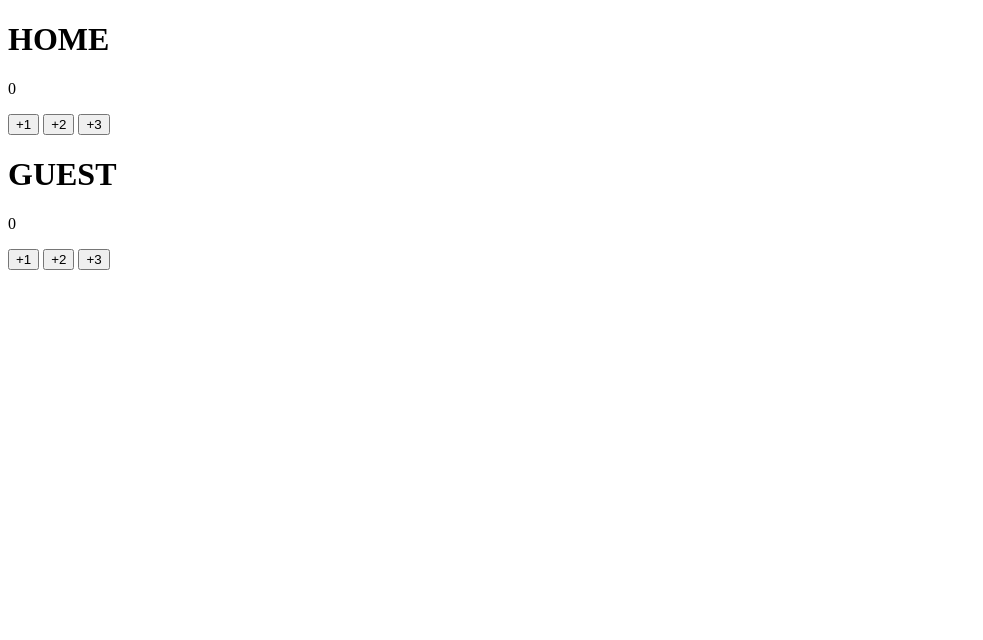
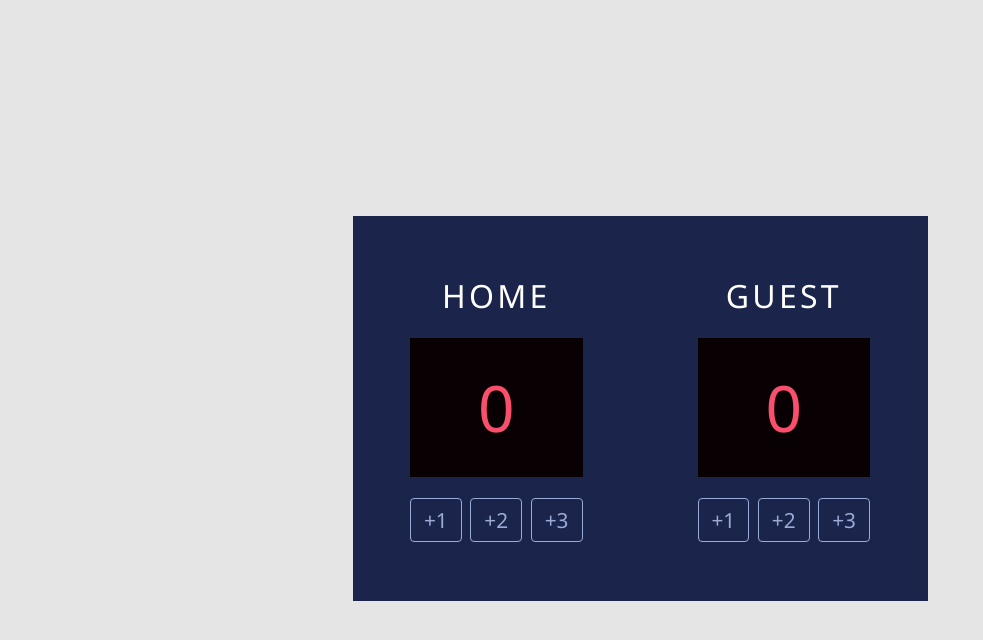
Before and after one commit to diegogeuna/basketball-scoreboard, a plain HTML site: page index.html in a window 1280 px wide. Shown: the whole page, without its empty margins (0-983 px from the left). Drawn offline with Linux system fonts and the light colour scheme.

Commit message:
feat: add style to the structure and make minor changes

```diff
--- a/index.css
+++ b/index.css
@@ -0,0 +1,87 @@
+* {
+    box-sizing: border-box;
+}
+
+:root {
+    --body-bg-color: #E5E5E5;
+    --scoreboard-bg-color: #1B244A;
+    --scoreboard-text-color: #FFF;
+
+    --score-bg-color: #080002;
+    --score-text-color: #F94F6D;
+
+    --points-btn-color: #9AABD8;
+}
+
+body {
+    height: 100vh;
+    display: flex;
+    justify-content: center;
+    align-items: center;
+    background-color: var(--body-bg-color);
+}
+
+.scoreboard-container {
+    width: 575px;
+    height: 385px;
+    display: flex;
+    justify-content: space-around;
+    align-items: center;
+    background-color: var(--scoreboard-bg-color);
+}
+
+.scoreboard-container > div {
+    width: 50%;
+    display: flex;
+    flex-direction: column;
+    justify-content: center;
+    align-items: center;
+}
+
+.score-name {
+    font-size: 2rem;
+    font-weight: 400;
+    letter-spacing: 0.1em;
+    color: var(--scoreboard-text-color);
+}
+
+.score-name, .points-btns {
+    margin-top: 21px;
+    margin-bottom: 21px;
+}
+
+.score-name,
+.score-points,
+.points-btns button {
+    font-family:'Segoe UI', Tahoma, Geneva, Verdana, sans-serif;
+}
+
+.score-points {
+    width: 60%;
+    display: block;
+    padding: 0.4em 0.2em;
+    text-align: center;
+    font-size: 4rem;
+    background-color: var(--score-bg-color);
+    color: var(--score-text-color);
+}
+
+.points-btns {
+    width: 60%;
+    display: flex;
+    justify-content: space-between;
+}
+
+.points-btns button {
+    width: 30%;
+    height: 44px;
+    border: 1px solid var(--points-btn-color);
+    border-radius: 4px;
+    font-size: 1.3rem;
+    background-color: var(--scoreboard-bg-color);
+    color: var(--points-btn-color);
+}
+
+.points-btns button:hover {
+    cursor: pointer;
+}
--- a/index.html
+++ b/index.html
@@ -9,18 +9,18 @@
 <body>
     <div class="scoreboard-container">
         <div>
-            <h1>HOME</h1>
-            <p class="home-score">0</p>
-            <div class="points-buttons">
+            <h1 class="score-name">HOME</h1>
+            <span id="home-score" class="score-points">0</span>
+            <div class="points-btns">
                 <button id="home-adds-one">+1</button>
                 <button id="home-adds-two">+2</button>
                 <button id="home-adds-tree">+3</button>
             </div>
         </div>
         <div>
-            <h1>GUEST</h1>
-            <p class="guess-score">0</p>
-            <div class="points-buttons">
+            <h1 class="score-name">GUEST</h1>
+            <span id="guess-score" class="score-points">0</span>
+            <div class="points-btns">
                 <button id="guess-adds-one">+1</button>
                 <button id="guess-adds-two">+2</button>
                 <button id="guess-adds-tree">+3</button>
```
